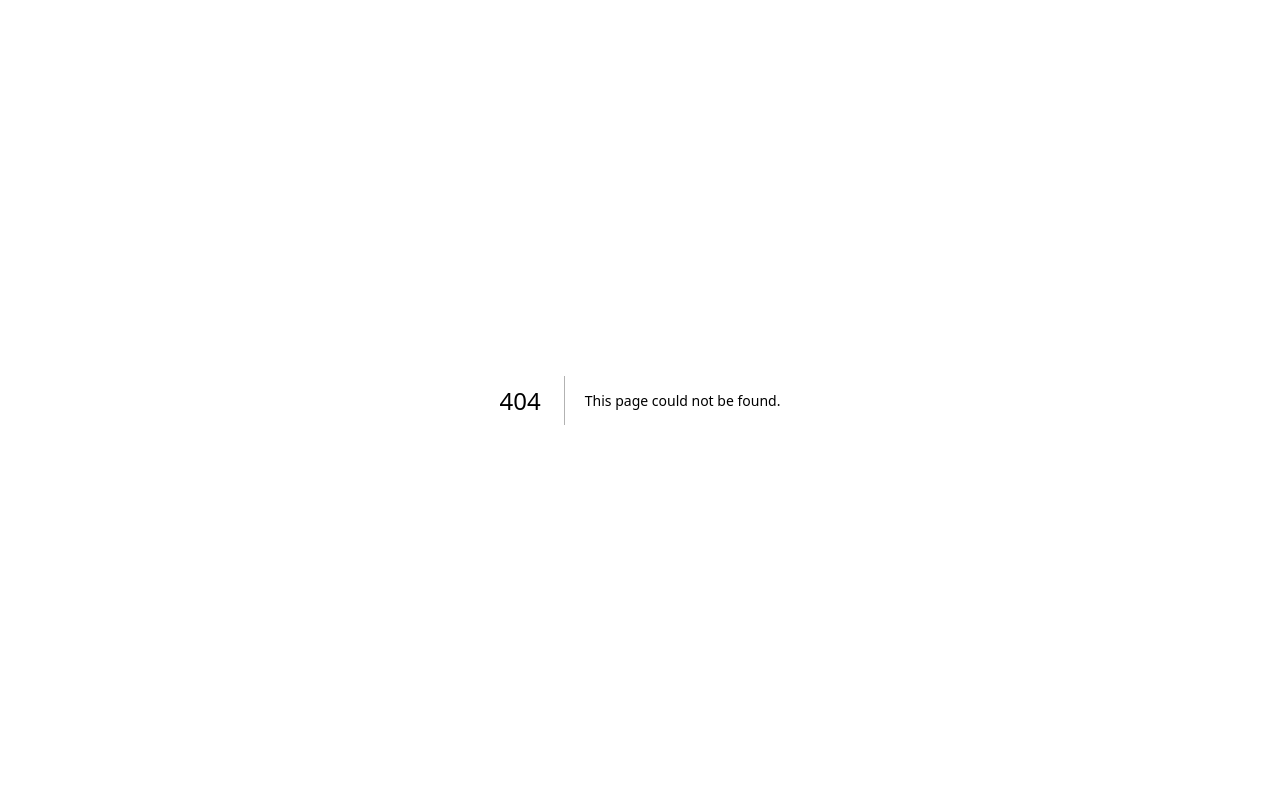
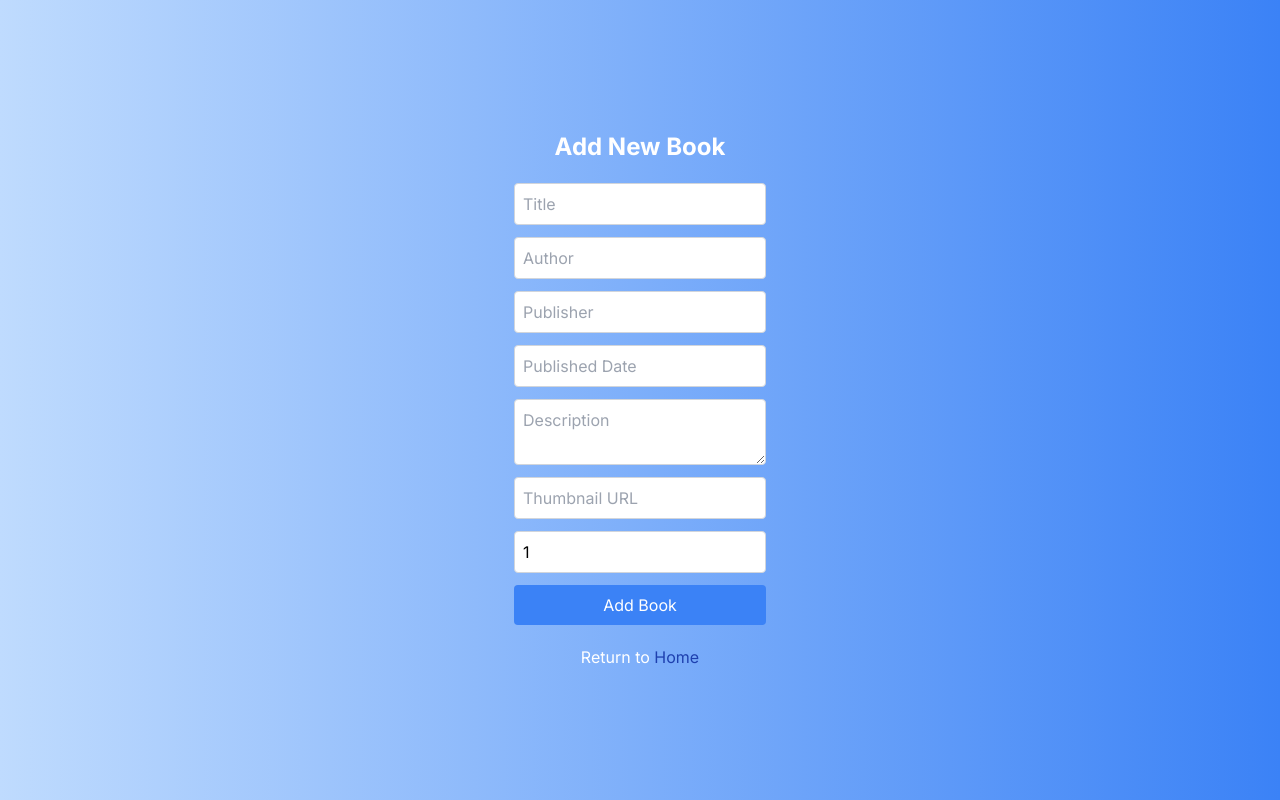
Before and after one commit to mattjuranek/Library-Inventory-System, a Next.js app in the folder frontend/: page /add-book in a window 1280 px wide. Before the commit this address had no page. Built offline with nearby package versions, Linux system fonts and the light colour scheme.

Commit message:
Added functionality to add new books to catalog database

```diff
--- /dev/null
+++ b/frontend/app/add-book/page.tsx
@@ -0,0 +1,136 @@
+"use client"
+
+import Link from 'next/link'
+import React, { useState } from 'react'
+import { useRouter } from 'next/navigation'
+
+const AddBook = () => {
+  const [title, setTitle] = useState("")
+  const [author, setAuthor] = useState("")
+  const [publisher, setPublisher] = useState("")
+  const [publishedDate, setPublishedDate] = useState("")
+  const [description, setDescription] = useState("")
+  const [thumbnail, setThumbnail] = useState("")
+  const [quantity, setQuantity] = useState(1)
+  const [error, setError] = useState<string | null>(null)
+  const [success, setSuccess] = useState<string | null>(null)
+  const router = useRouter()
+
+  const handleSubmit = async (e: React.FormEvent<HTMLFormElement>) => {
+    e.preventDefault()
+    setError(null)
+    setSuccess(null)
+
+    try {
+      const response = await fetch("http://localhost:4000/books", {
+        method: "POST",
+        headers: {
+          "Content-Type": "application/json"
+        },
+        body: JSON.stringify({ title, author, publisher, publishedDate, description, imageLinks: { thumbnail }, quantity })
+      })
+
+      const data = await response.json()
+
+      if (!response.ok) {
+        console.error('Server error response:', data)
+        throw new Error(data.message || "Failed to add book")
+      }
+
+      console.log('Server success response:', data)
+      setSuccess("Book added successfully")
+      setTitle("")
+      setAuthor("")
+      setPublisher("")
+      setPublishedDate("")
+      setDescription("")
+      setThumbnail("")
+      setQuantity(1)
+
+    } catch (err) {
+      if (err instanceof Error) {
+        setError(err.message)
+      } else {
+        setError("An unexpected error occurred")
+      }
+    }
+  }
+
+  return (
+    <div className="flex flex-col items-center justify-center h-screen bg-gradient-to-r from-blue-200 to-blue-500">
+        <h1 className="mb-5 text-2xl font-bold text-white">Add New Book</h1>
+        <form className="flex flex-col" onSubmit={handleSubmit}>
+            <input
+              type="text"
+              placeholder="Title"
+              required
+              className="mb-3 p-2 border border-gray-300 rounded"
+              value={title}
+              onChange={(e) => setTitle(e.target.value)}
+            />
+            <input
+              type="text"
+              placeholder="Author"
+              required
+              className="mb-3 p-2 border border-gray-300 rounded"
+              value={author}
+              onChange={(e) => setAuthor(e.target.value)}
+            />
+            <input
+              type="text"
+              placeholder="Publisher"
+              className="mb-3 p-2 border border-gray-300 rounded"
+              value={publisher}
+              onChange={(e) => setPublisher(e.target.value)}
+            />
+            <input
+              type="text"
+              placeholder="Published Date"
+              className="mb-3 p-2 border border-gray-300 rounded"
+              value={publishedDate}
+              onChange={(e) => setPublishedDate(e.target.value)}
+            />
+            <textarea
+              placeholder="Description"
+              className="mb-3 p-2 border border-gray-300 rounded"
+              value={description}
+              onChange={(e) => setDescription(e.target.value)}
+            />
+            <input
+              type="text"
+              placeholder="Thumbnail URL"
+              className="mb-3 p-2 border border-gray-300 rounded"
+              value={thumbnail}
+              onChange={(e) => setThumbnail(e.target.value)}
+            />
+            <input
+              type="number"
+              placeholder="Quantity"
+              required
+              className="mb-3 p-2 border border-gray-300 rounded"
+              value={quantity}
+              onChange={(e) => setQuantity(parseInt(e.target.value))}
+            />
+            <button
+              type="submit"
+              className="p-2 bg-blue-500 text-white rounded hover:bg-blue-700"
+            >
+              Add Book
+            </button>
+        </form>
+        {error && <p className="mt-3 text-red-500">{error}</p>}
+        {success && <p className="mt-3 text-black">{success}</p>}
+        <p className="mt-5 text-white">
+            Return to {" "}
+            <Link
+              href="/"
+              className="text-blue-800 transition hover:text-blue-300 hover:underline"
+            >
+              Home
+            </Link>
+        </p>
+    </div>
+  )
+}
+
+export default AddBook
```
Also changed, not shown: 2 other files (tests, documents, lock files or other folders).
